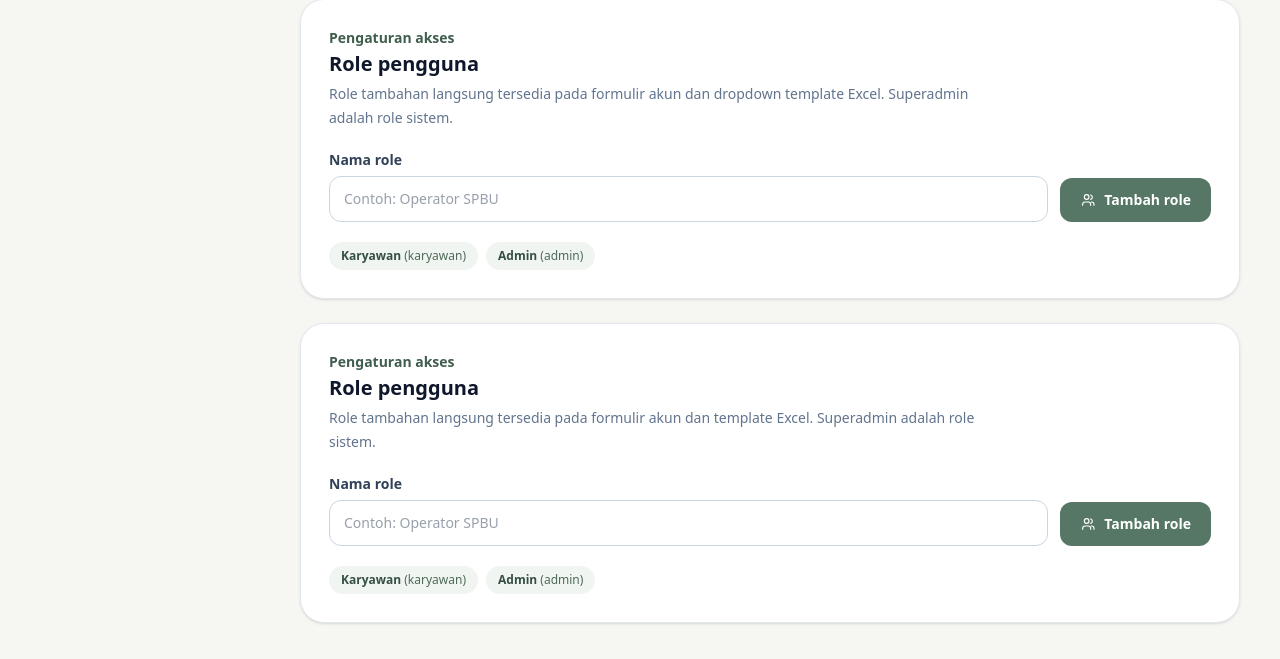
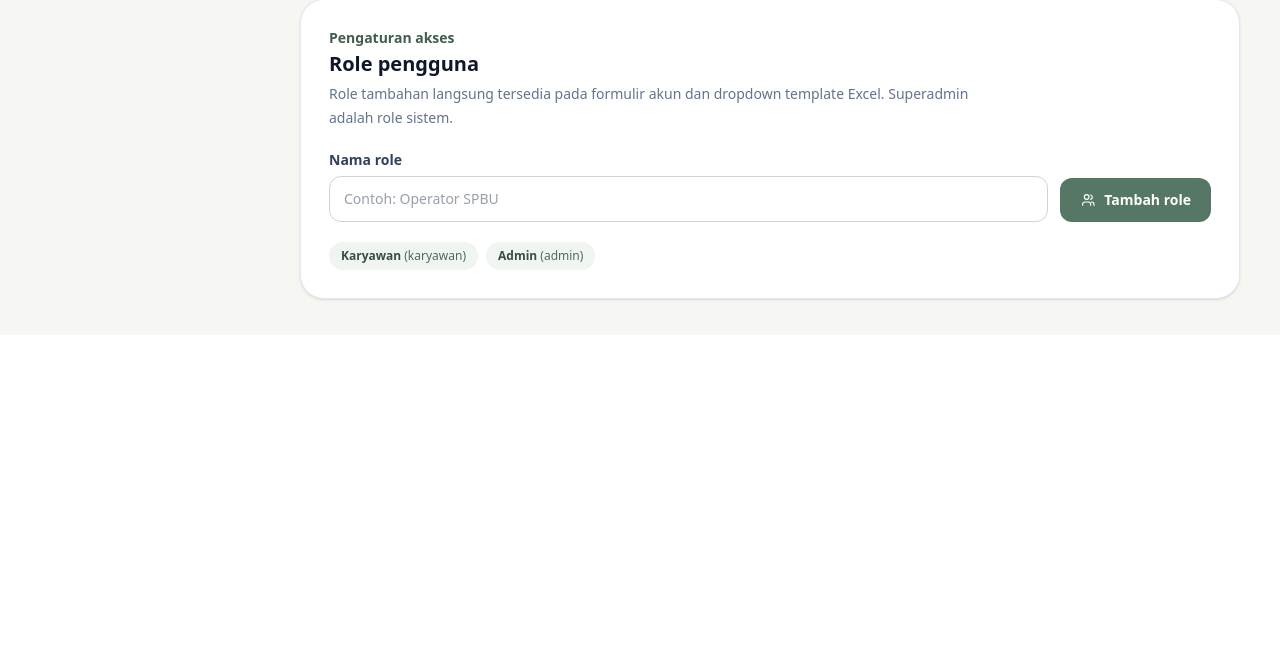
Before and after one commit to praks27/hadir-kantor, a Laravel app: page /superadmin/pengguna in a window 1280 px wide. Shown: the part 1675-2334 px from the top of the page. After the commit the page ends 2010 px from the top, so only its background shows below. Run offline with Laravel 12, Linux system fonts and the light colour scheme; a user stored in the database is signed in; data comes from the database, SQL or seed files in the repository; data that the repository does not hold is empty; style sheets or scripts are compiled from the project's sources.

Commit message:
perubahan tambah role user

```diff
--- a/resources/views/superadmin/users.blade.php
+++ b/resources/views/superadmin/users.blade.php
@@ -200,19 +200,6 @@
     @endif
 @endforeach
 
-<section class="mt-6 rounded-3xl border border-slate-200 bg-white p-5 shadow-sm sm:p-7">
-    <div class="max-w-2xl"><p class="text-sm font-semibold text-emerald-800">Pengaturan akses</p><h2 class="mt-0.5 font-display text-xl font-bold text-slate-900">Role pengguna</h2><p class="mt-1 text-sm leading-6 text-slate-500">Role tambahan langsung tersedia pada formulir akun dan template Excel. Superadmin adalah role sistem.</p></div>
-    <form method="POST" action="{{ route('superadmin.employee-roles.store') }}" class="mt-5 flex min-w-0 flex-col gap-3 sm:flex-row sm:items-end">
-        @csrf
-        <label for="employee-role-name" class="min-w-0 flex-1 text-sm font-semibold text-slate-700">Nama role
-            <input id="employee-role-name" name="name" value="{{ old('name') }}" placeholder="Contoh: Operator SPBU" maxlength="100" required class="mt-1.5 w-full min-w-0 rounded-xl border border-slate-300 px-3.5 py-3 text-sm font-normal outline-none focus:border-emerald-700 focus:ring-4 focus:ring-emerald-700/10">
-            @error('name')<span class="mt-1 block text-xs font-normal text-rose-600">{{ $message }}</span>@enderror
-        </label>
-        <button class="inline-flex w-full shrink-0 items-center justify-center gap-2 rounded-xl bg-[#567765] px-5 py-3 text-sm font-bold text-white transition hover:bg-emerald-900 sm:w-auto"><x-icon name="users" class="h-4 w-4"/> Tambah role</button>
-    </form>
-    <div class="mt-5 flex flex-wrap gap-2">@foreach ($roles as $key => $label)<span class="max-w-full break-words rounded-full bg-emerald-50 px-3 py-1.5 text-xs font-semibold text-emerald-900">{{ $label }} <span class="font-normal text-emerald-700">({{ $key }})</span></span>@endforeach</div>
-</section>
-
 <script>
     (() => {
         const nameInput = document.getElementById('new-user-name');
```
